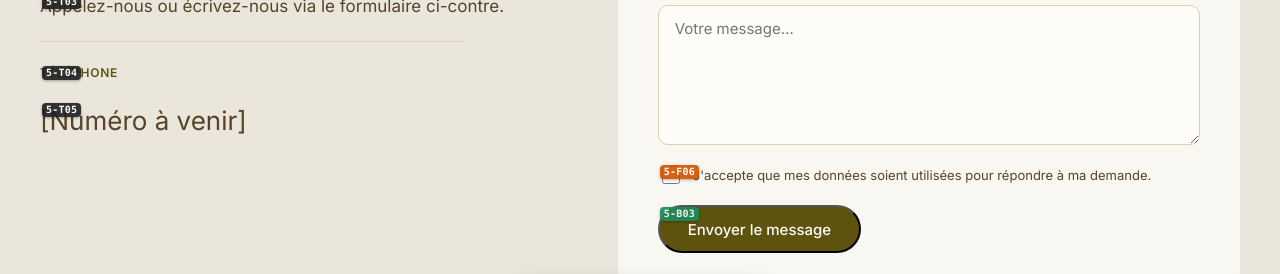
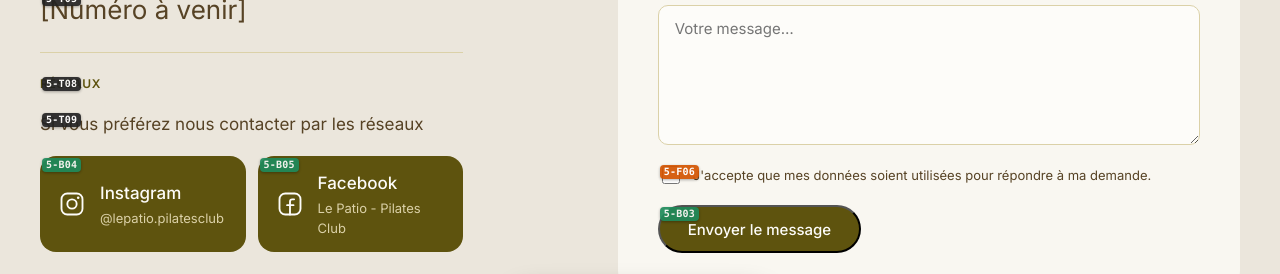
Before and after one commit to oalphonse/le-patio-pilates, a plain HTML site: page contact/index.html in a window 1280 px wide. Shown: the part 449-723 px from the top of the page. Drawn offline with Linux system fonts and the light colour scheme; a script that the page names is missing.

Commit message:
Contact : bloc Réseaux avec deux gros boutons Instagram et Facebook (FR et EN)
Co-Authored-By: Claude Opus 5.5 <noreply@anthropic.com>

```diff
--- a/contact/index.html
+++ b/contact/index.html
@@ -173,6 +173,19 @@ a:focus-visible{outline:2px solid var(--olive);outline-offset:3px}
 .contact-txt > p{color:var(--brown);font-size:17px}
 .contact-txt hr{border:0;border-top:1px solid var(--tan-2);margin:4px 0;width:85%}
 .contact-txt .tel{font-size:26px}
+/* Réseaux : deux gros boutons Instagram / Facebook */
+.reseaux{display:grid;grid-template-columns:repeat(2,minmax(0,1fr));gap:12px;width:85%}
+.reseau{display:flex;align-items:center;gap:14px;min-height:72px;padding:14px 18px;border-radius:16px;text-decoration:none;
+  background:var(--olive);color:var(--paper);transition:transform .15s,background-color .15s}
+.reseau:hover{transform:translateY(-2px);background:var(--olive-d)}
+.reseau:focus-visible{outline:2px solid var(--olive);outline-offset:3px}
+.reseau svg{width:28px;height:28px;flex:none;fill:none;stroke:currentColor;stroke-width:1.6;stroke-linecap:round;stroke-linejoin:round}
+.reseau svg .plein{fill:currentColor;stroke:none}
+.reseau span{display:grid;gap:2px;min-width:0}
+.reseau b{font-weight:500;font-size:17px}
+.reseau small{font-size:13px;color:var(--tan-2);overflow-wrap:anywhere}
+@media (max-width:900px){.reseaux{width:100%}}
+@media (max-width:420px){.reseaux{grid-template-columns:1fr}}
 form.cform{background:var(--cream);border-radius:22px;padding:40px;display:grid;grid-template-columns:1fr 1fr;gap:18px 16px}
 form.cform h3{grid-column:1/-1;font-size:26px}
 .field{display:grid;gap:8px;min-width:0}
@@ -241,6 +254,13 @@ form.cform .btn{grid-column:1/-1;justify-self:start}
       <hr>
       <div class="eyebrow" data-num="T04">Téléphone</div>
       <p class="tel" data-num="T05">[Numéro à venir]</p>
+      <hr>
+      <div class="eyebrow" data-num="T08">Réseaux</div>
+      <p data-num="T09">Si vous préférez nous contacter par les réseaux</p>
+      <div class="reseaux">
+        <a class="reseau" href="https://www.instagram.com/lepatio.pilatesclub" target="_blank" rel="noopener noreferrer" data-num="B04"><svg viewBox="0 0 24 24" aria-hidden="true"><rect x="3" y="3" width="18" height="18" rx="5"/><circle cx="12" cy="12" r="4"/><circle class="plein" cx="17.3" cy="6.7" r="1.1"/></svg><span><b>Instagram</b><small>@lepatio.pilatesclub</small></span></a>
+        <a class="reseau" href="https://www.facebook.com/profile.php?id=61596106065468" target="_blank" rel="noopener noreferrer" data-num="B05"><svg viewBox="0 0 24 24" aria-hidden="true"><rect x="3" y="3" width="18" height="18" rx="5"/><path d="M15.5 8H14a2 2 0 0 0-2 2v11M9.5 13h5.5"/></svg><span><b>Facebook</b><small>Le Patio - Pilates Club</small></span></a>
+      </div>
     </div>
     <form class="cform" id="cform" novalidate data-tag="hors" data-label="Formulaire de contact" data-st="svg" data-num="F01">
       <h3 data-num="T06">Écrivez-nous</h3>
```
Also changed, not shown: en/contact/index.html (+20 -0 lines).
